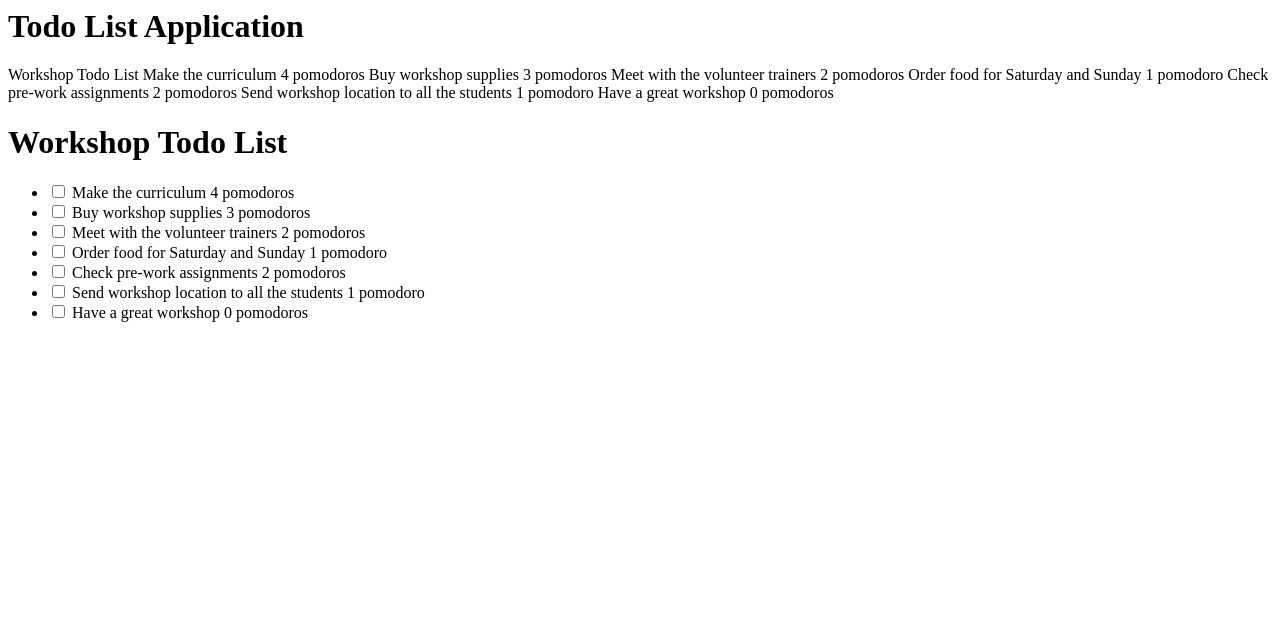
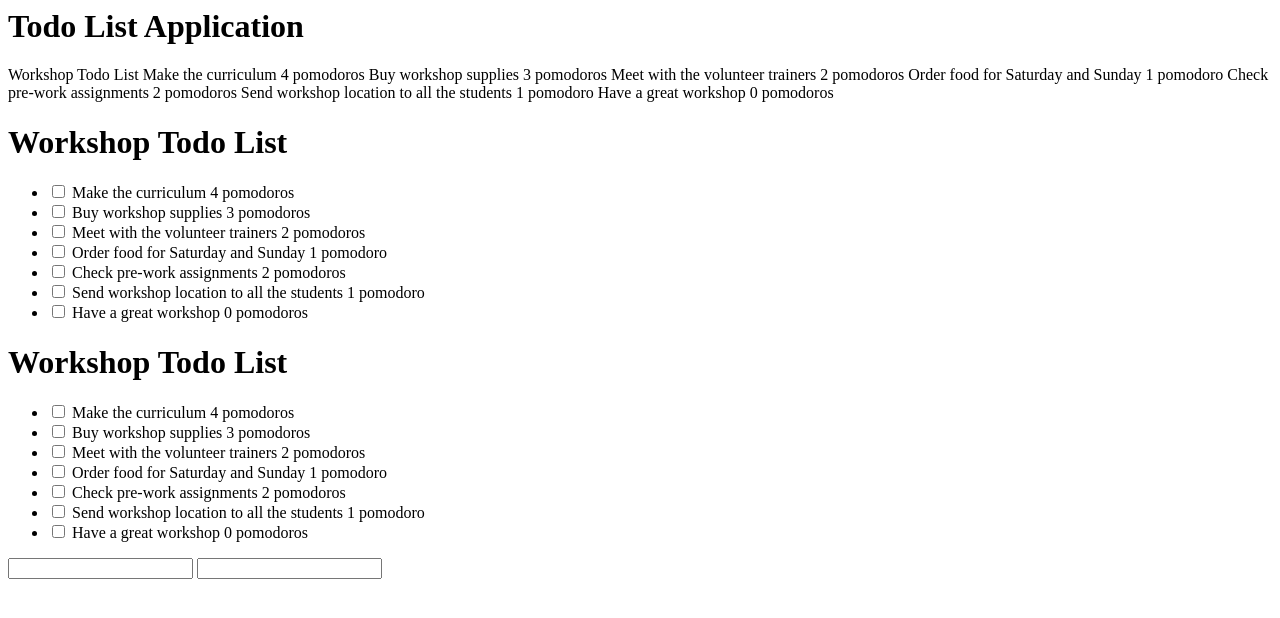
Before and after one commit to jlery2020/to_do_app_front_end, a plain HTML site: page index.html in a window 1280 px wide. Drawn offline with Linux system fonts and the light colour scheme.

Commit message:
tag all content

```diff
--- a/index.html
+++ b/index.html
@@ -51,3 +51,44 @@
     </ul>
   </body>
 </html>
+<html>
+  <head>
+    <title>Todo List Application</title>
+  </head>
+  <body>
+    <h1>Workshop Todo List</h1>
+    <ul>
+      <li>
+        <input type="checkbox">
+        Make the curriculum 4 pomodoros
+      </li>
+      <li>
+        <input type="checkbox">
+        Buy workshop supplies 3 pomodoros
+      </li>
+      <li>
+        <input type="checkbox">
+        Meet with the volunteer trainers 2 pomodoros
+      </li>
+      <li>
+        <input type="checkbox">
+        Order food for Saturday and Sunday 1 pomodoro
+      </li>
+      <li>
+        <input type="checkbox">
+        Check pre-work assignments 2 pomodoros
+      </li>
+      <li>
+        <input type="checkbox">
+        Send workshop location to all the students 1 pomodoro
+      </li>
+      <li>
+        <input type="checkbox">
+        Have a great workshop 0 pomodoros
+      </li>
+    </ul>
+
+    <input type="text">
+    <input type="number">
+  </body>
+</html>
```
